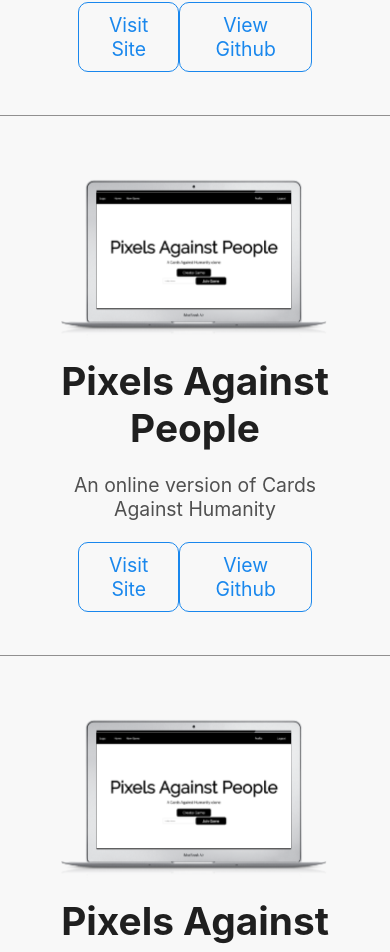
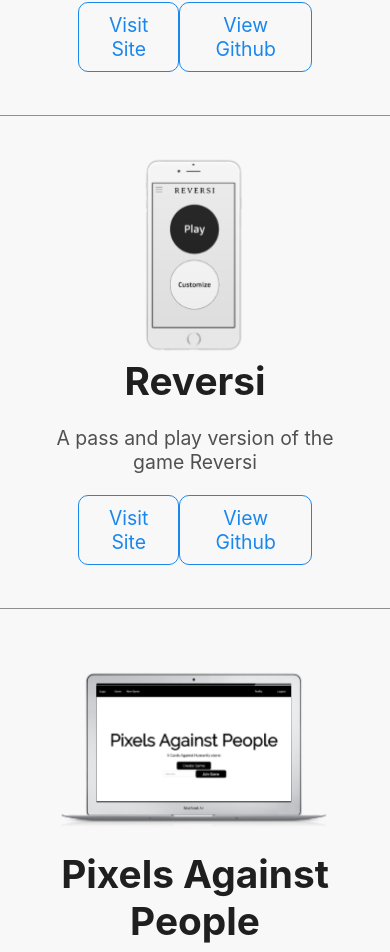
Before and after one commit to spglancy/portfolio-sg, a React (Create React App) app: page / in a window 390 px wide. Shown: the part 1204-2156 px from the top of the page. Built offline with nearby package versions, Linux system fonts and the light colour scheme.

Commit message:
added reversi/started on making nav dropdown on mobile

```diff
--- a/src/components/nav.css
+++ b/src/components/nav.css
@@ -95,8 +95,4 @@
     border-radius: 3px;
     z-index: 1;
   }
-
-  .open {
-    display: block;
-  }
 }
--- a/src/components/nav.js
+++ b/src/components/nav.js
@@ -1,12 +1,23 @@
-import React from "react"
+import React, { Component } from "react"
 import './nav.css'
 
-function Nav() {
+class Nav extends Component {
+  constructor(props) {
+    super(props)
+    this.state = {
+
+    }
+  }
+  expand() {
+
+  }
+
+  render() {
     return (
       <nav>
         <div>
           <h2>Sean Glancy</h2>
-        <div className="hamburger">
+          <div onClick={() => this.expand()} className="hamburger">
             <span></span>
             <span></span>
             <span></span>
@@ -18,8 +29,9 @@
           <li><a href='#contact'>Contact<div></div></a></li>
           <li><a href='https://drive.google.com/file/d/1eZGpBocTfZT-w35n_7RPVHg_9Er1v-1D/view?usp=sharing' rel='noopener noreferrer' target='_blank'>Resume<div></div></a></li>
         </ul>
-    </nav>
+      </nav >
     )
+  }
 }
 
 export default Nav
--- a/src/pages/projects.js
+++ b/src/pages/projects.js
@@ -14,10 +14,10 @@
         tech="React, Express, Node, Mongo"
       />
       <Project
-        title="Pixels Against People"
-        desc="An online version of Cards Against Humanity"
+        title="Reversi"
+        desc="A pass and play version of the game Reversi"
         link="https://pixelsagainstpeople.com"
-        img="cah.svg"
+        img="reversi.svg"
         tech="React, Express, Node, Mongo"
       />
       <Project
```
Also changed, not shown: public/reversi.svg (added). Lines whose indentation alone changed are shown as unchanged.
